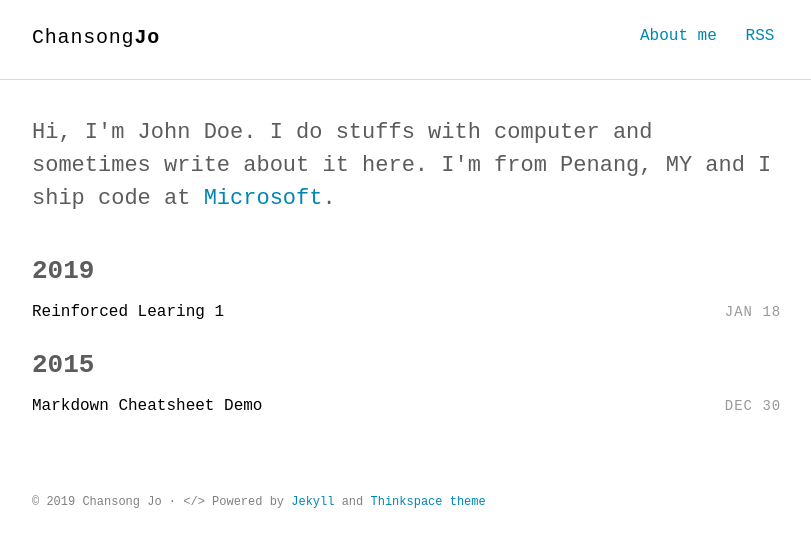
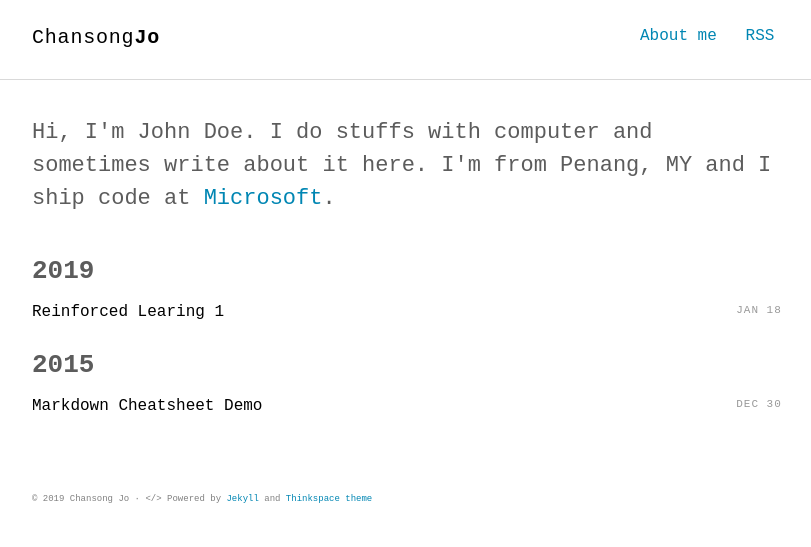
Before and after one commit to ChansongJo/ChansongJo.github.io, a Jekyll site: the page built from index.html, in a window 1280 px wide. Shown: the top 547 px of the page, without its empty margins (232-1043 px from the left). Built offline with Jekyll 4.4.1, drawn with Linux system fonts in a browser that asks for light colours; some web fonts are replaced.

Commit message:
adjustin font size

```diff
--- a/assets/scss/_layout.scss
+++ b/assets/scss/_layout.scss
@@ -163,7 +163,7 @@ hr {
   text-transform: uppercase;
   display: inline-block;
   letter-spacing: 1px;
-  font-size: rem(14);
+  font-size: rem(11);
   margin-bottom: 1px;
 }
 
@@ -189,7 +189,7 @@ hr {
   }
 
   a, span {
-    font-size: rem(12);
+    font-size: rem(9);
     padding: .5em;
   }
 
@@ -205,7 +205,7 @@ hr {
 
   p {
     margin: 0 5em;
-    font-size: rem(14);
+    font-size: rem(11);
     color: $medium-gray-color;
   }
 }
@@ -230,7 +230,7 @@ hr {
 
   small {
     display: block;
-    font-size: rem(12);
+    font-size: rem(9);
     color: darken($medium-gray-color, 10%);
   }
 
```
